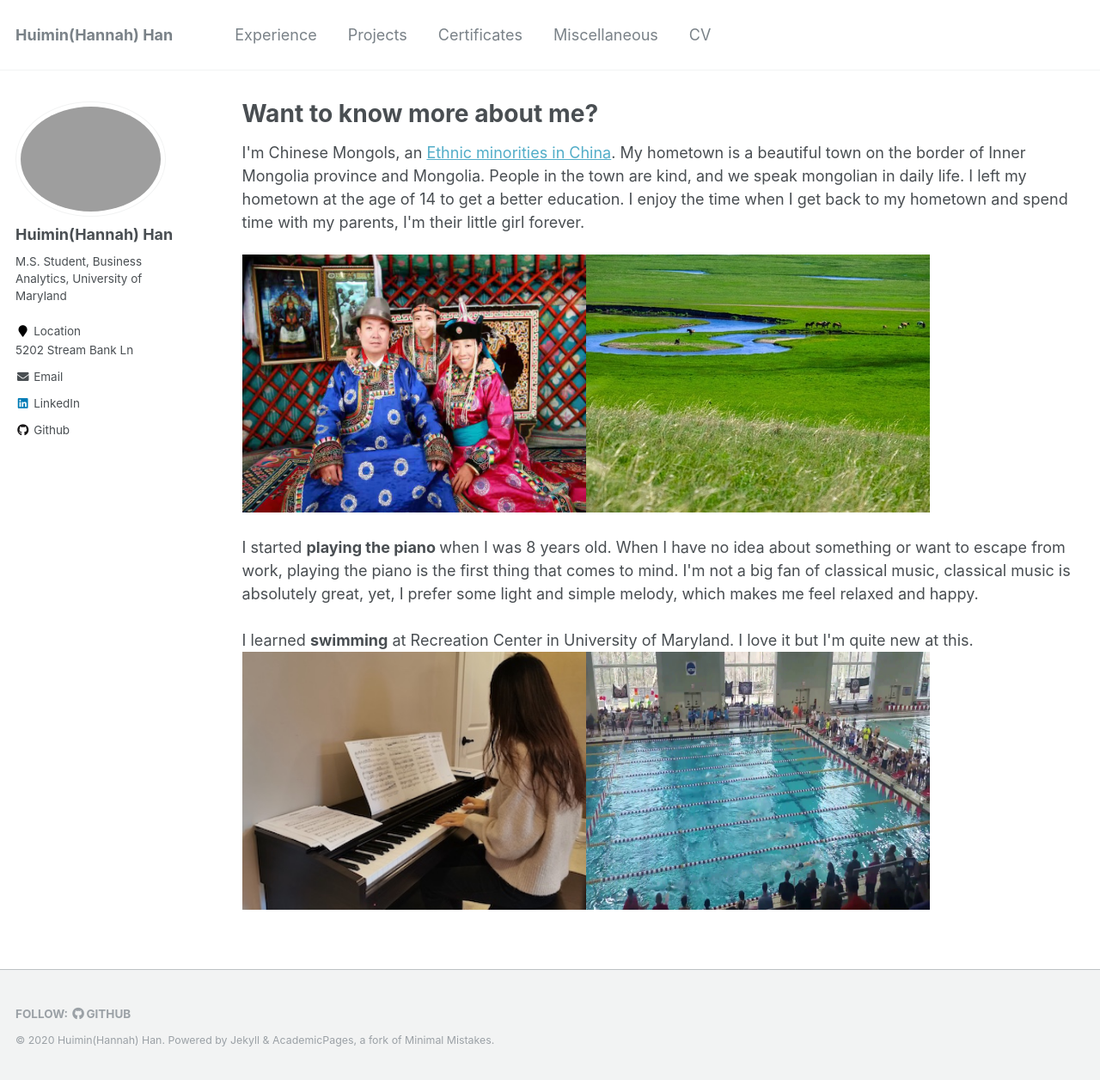
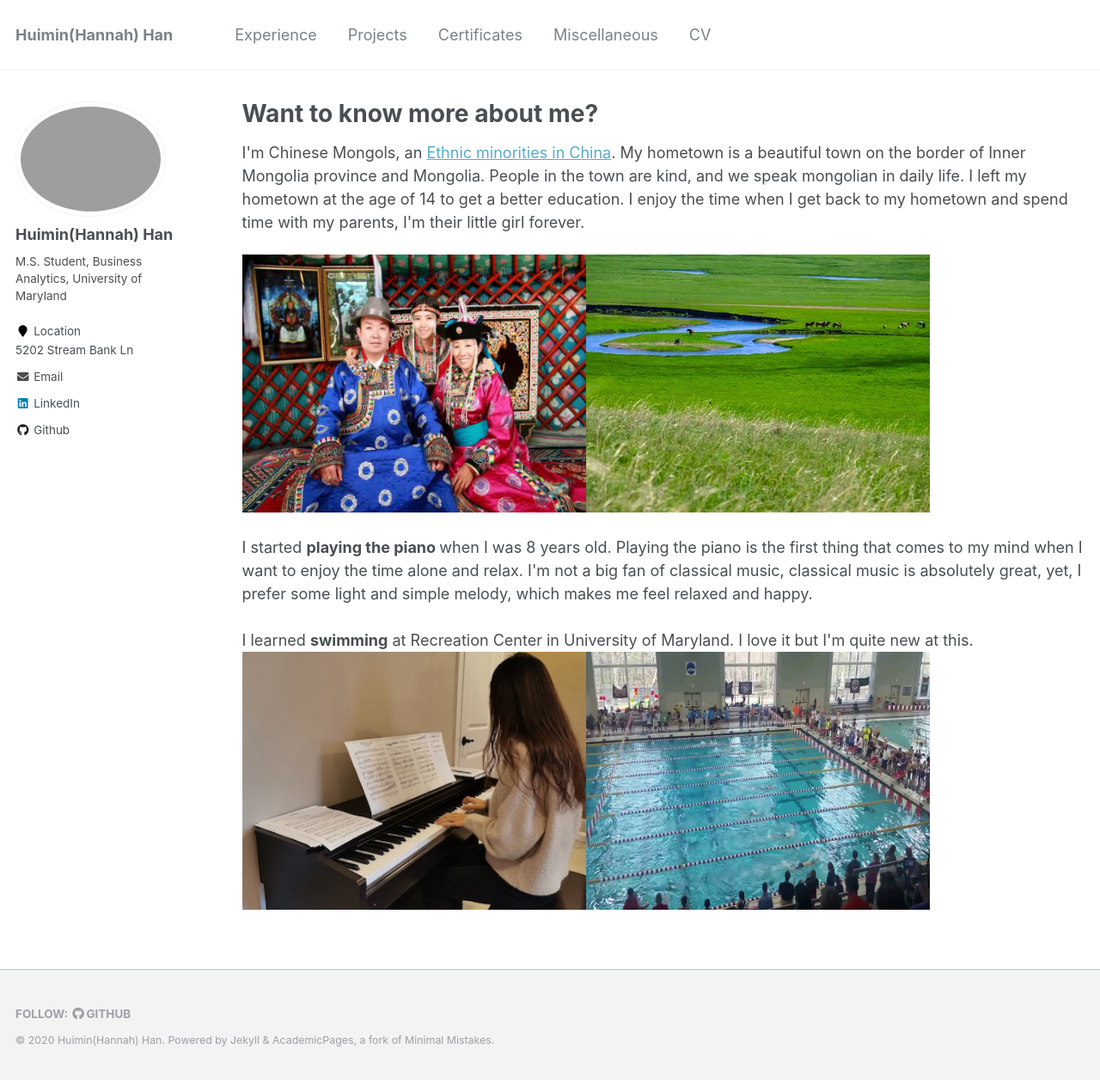
Before and after one commit to HannahHan3/HannahHan3.github.io, a Jekyll site: the page built from _pages/miscellaneous.html, in a window 1280 px wide and 1256 px high. Shown: the whole window at 86% size. Built offline with Jekyll 4.4.1, drawn with Linux system fonts in a browser that asks for light colours.

Commit message:
Update miscellaneous.html

```diff
--- a/_pages/miscellaneous.html
+++ b/_pages/miscellaneous.html
@@ -14,7 +14,7 @@ I'm Chinese Mongols, an <a href="https://en.wikipedia.org/wiki/Ethnic_minorities
 <img src='/images/family.jpeg' alt="mom and me" style="width:400px;height:300px;"><img src='/images/hometown.jpeg' alt="hometown" style="width:400px;height:300px;">
 <br />
 <br />
-I started <b>playing the piano </b>when I was 8 years old. When I have no idea about something or want to escape from work, playing the piano is the first thing that comes to mind.
+I started <b>playing the piano </b>when I was 8 years old. Playing the piano is the first thing that comes to my mind when I want to enjoy the time alone and relax.
 I'm not a big fan of classical music, classical music is absolutely great, yet, I prefer some light and simple melody, which makes me feel relaxed and happy.
 <br />
 <br />
```
